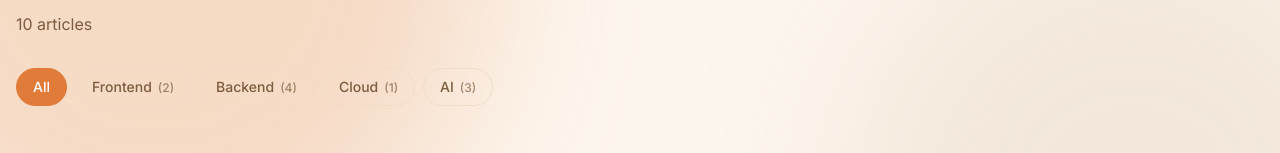
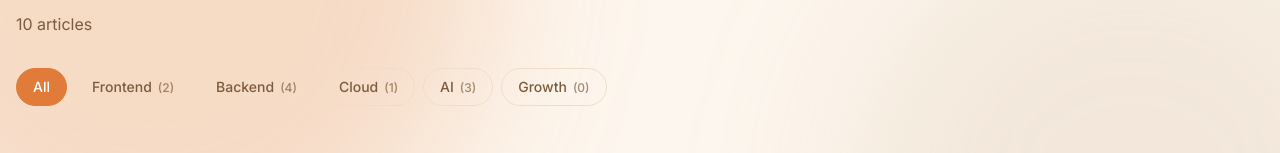
Before and after one commit to devanshupatil/Blog, a React (Vite) app: page /blog in a window 1280 px wide. Shown: the part 149-302 px from the top of the page. Built offline with nearby package versions, Linux system fonts and the light colour scheme.

Commit message:
add Growth category and publish post about real-world project feedback

```diff
--- a/src/pages/BlogIndex.tsx
+++ b/src/pages/BlogIndex.tsx
@@ -3,7 +3,7 @@ import { getAllPosts } from '../lib/posts'
 import { useMeta } from '../hooks/useMeta'
 import { AnimatedBlogCard } from '../components/AnimatedBlogCard'
 
-const CATEGORIES = ['All', 'Frontend', 'Backend', 'Cloud', 'AI'] as const
+const CATEGORIES = ['All', 'Frontend', 'Backend', 'Cloud', 'AI', 'Growth'] as const
 type CategoryFilter = (typeof CATEGORIES)[number]
 
 export function BlogIndex() {
```
